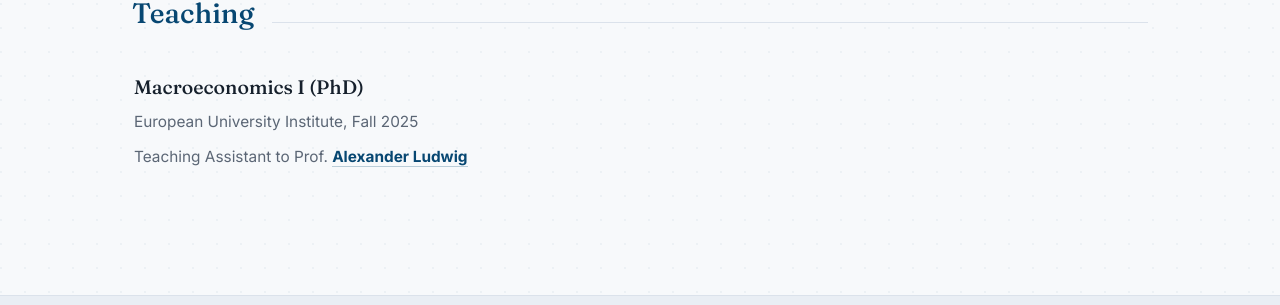
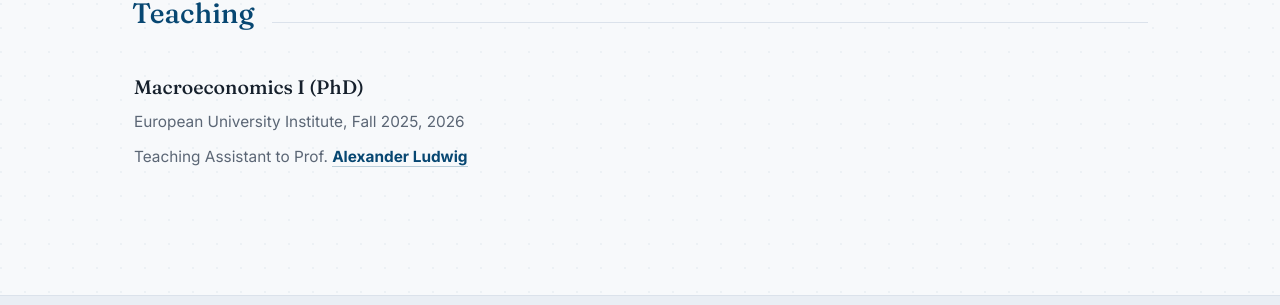
Before and after one commit to LudovicRoussel/ludovicroussel.github.io, a Jekyll site: the page built from index.md, in a window 1280 px wide and 900 px high, scrolled down 1065 px. Shown: the part 468-773 px from the top of the window. Built offline with Jekyll 4.4.1, drawn with Linux system fonts in a browser that asks for light colours.

```diff
--- a/index.md
+++ b/index.md
@@ -83,7 +83,7 @@ title: "Ludovic Roussel"
 
     <article class="paper">
       <h4 class="paper-title">Macroeconomics I (PhD)</h4>
-      <p class="meta">European University Institute, Fall 2025</p>
+      <p class="meta">European University Institute, Fall 2025, 2026</p>
       <p class="authors">Teaching Assistant to Prof. <a href="https://alexander-ludwig.com/" target="_blank" rel="noopener">Alexander Ludwig</a></p>
     </article>
   </div>
```
Also changed, not shown: Teaching/Teaching.md (+1 -1 lines).
